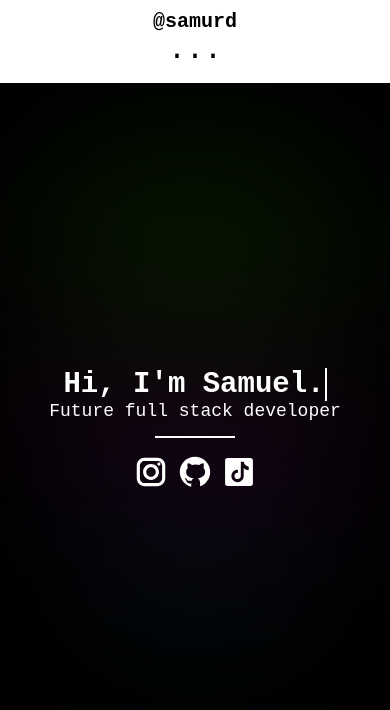
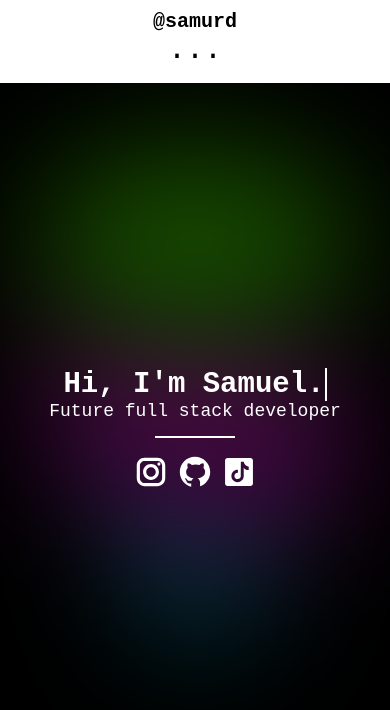
Before and after one commit to Samurd/samurd-site, a plain HTML site: page index.html in a window 390 px wide. Drawn offline with Linux system fonts and the light colour scheme.

Commit message:
Solucion en el background para dispositivos mobiles

```diff
--- a/css/estilo.css
+++ b/css/estilo.css
@@ -92,7 +92,7 @@ header nav ul li a {
 
 
 main section {
-    background-color: rgba(0, 0, 0, 0.9);
+    background-color: rgba(0, 0, 0, 0.7);
     height: 696px;
     display: flex;
     align-items: center;
@@ -108,7 +108,7 @@ main section {
     width: 17%;
     border-radius: 50%;
     background-color: rgb(234, 12, 211);
-    filter: blur(25px);
+    filter: blur(20px);
     position: absolute;
     z-index: -4;
     top: 370px;
@@ -120,7 +120,7 @@ main section {
     width: 10%;
     border-radius: 50%;
     background-color: rgb(0, 213, 255);
-    filter: blur(25px);
+    filter: blur(20px);
     position: absolute;
     z-index: -4;
     top: 470px;
@@ -132,7 +132,7 @@ main section {
     width: 15%;
     background-color: rgb(77, 255, 0);
     border-radius: 50%;
-    filter: blur(25px);
+    filter: blur(20px);
     position: absolute;
     z-index: -4;
     top: 190px;
--- a/css/style.css
+++ b/css/style.css
@@ -93,7 +93,7 @@ header nav ul li a {
 
 
 main section {
-    background-color: rgba(0, 0, 0, 0.9);
+    background-color: rgba(0, 0, 0, 0.7);
     height: 696px;
     display: flex;
     align-items: center;
@@ -109,7 +109,7 @@ main section {
     width: 17%;
     border-radius: 50%;
     background-color: rgb(234, 12, 211);
-    filter: blur(25px);
+    filter: blur(20px);
     position: absolute;
     z-index: -4;
     top: 370px;
@@ -121,7 +121,7 @@ main section {
     width: 15%;
     border-radius: 50%;
     background-color: rgb(0, 213, 255);
-    filter: blur(25px);
+    filter: blur(20px);
     position: absolute;
     z-index: -4;
     top: 510px;
@@ -133,7 +133,7 @@ main section {
     width: 15%;
     background-color: rgb(77, 255, 0);
     border-radius: 50%;
-    filter: blur(25px);
+    filter: blur(20px);
     position: absolute;
     z-index: -4;
     top: 190px;
```
